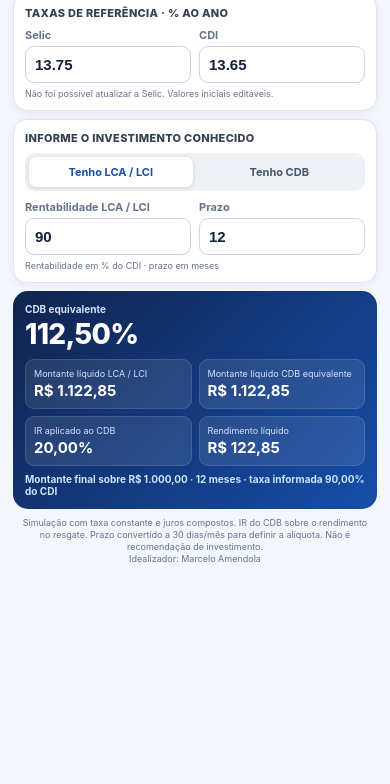
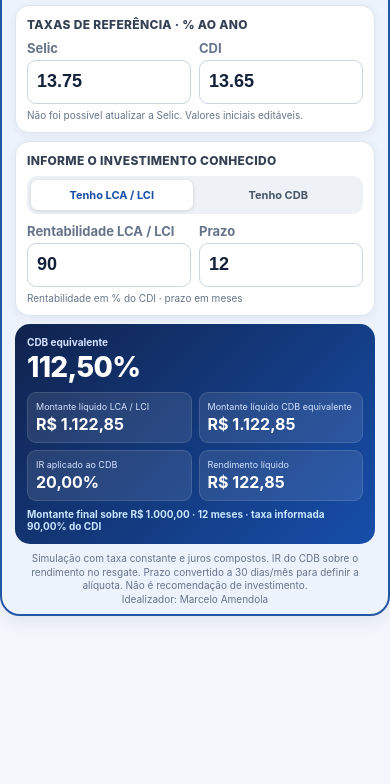
Before and after one commit to marceloedeiaamendola-star/Calculadora-Renda-Fixa, a plain HTML site: page index.html in a window 390 px wide. Shown: the part 60-844 px from the top of the page. Drawn offline with Linux system fonts and the light colour scheme; no server answers.

Commit message:
Improve iPhone frame, input typography and Safari focus behavior

```diff
--- a/index.html
+++ b/index.html
@@ -7,16 +7,16 @@
 <style>
 :root{--bg:#f3f6fb;--ink:#14213a;--muted:#65748b;--line:#dce5f0;--blue:#155eef}
 *{box-sizing:border-box}body{margin:0;background:var(--bg);color:var(--ink);font:15px -apple-system,BlinkMacSystemFont,"Segoe UI",sans-serif}
-main{max-width:500px;margin:auto;padding:calc(env(safe-area-inset-top) + 8px) 13px calc(env(safe-area-inset-bottom) + 6px)}
+main{max-width:500px;margin:8px auto;padding:calc(env(safe-area-inset-top) + 9px) 13px calc(env(safe-area-inset-bottom) + 8px);border:2px solid #2456a6;border-radius:20px;background:#edf3fc;box-shadow:0 4px 18px #102a6318}
 header{display:flex;justify-content:space-between;align-items:center;margin-bottom:8px;gap:8px}h1{font-size:20px;margin:0;font-weight:800;letter-spacing:-.4px}.sub{font-size:10px;color:var(--muted);margin-top:2px}
 button{font:inherit;cursor:pointer}.donate{border:0;border-radius:30px;padding:9px 11px;background:#fff0f1;color:#b42336;font-weight:750;font-size:12px;white-space:nowrap}
-.card{background:white;border:1px solid var(--line);border-radius:14px;padding:11px;margin-bottom:8px;box-shadow:0 2px 8px #122b5510}.label{font-size:11px;color:var(--muted);font-weight:700;display:block;margin-bottom:4px}.sect{font-size:11px;text-transform:uppercase;letter-spacing:.3px;font-weight:800;color:#344054;margin:0 0 8px}
-.grid{display:grid;grid-template-columns:1fr 1fr;gap:8px}.field input{width:100%;border:1px solid #cbd5e1;border-radius:9px;padding:9px;background:#fff;color:var(--ink);font-size:15px;font-weight:650;min-width:0}
-.note{font-size:9px;color:var(--muted);margin-top:5px}.modes{display:grid;grid-template-columns:1fr 1fr;gap:5px;padding:4px;border-radius:10px;background:#eef2f7;margin-bottom:9px}.mode{border:0;border-radius:7px;padding:8px 3px;background:transparent;font-size:11px;color:#475569;font-weight:750}.mode.active{background:#fff;color:#174ea6;box-shadow:0 1px 4px #0002}
-.result{background:linear-gradient(135deg,#10234d,#164eaa);color:white;border-radius:15px;padding:12px;margin-bottom:8px}.muted{color:#d4e2ff;font-size:10px;font-weight:650}.big{font-size:28px;font-weight:850;letter-spacing:-.7px;margin:2px 0 8px}.rgrid{display:grid;grid-template-columns:1fr 1fr;gap:7px}.rbox{background:#ffffff18;border:1px solid #ffffff20;border-radius:9px;padding:8px}.rbox span{display:block;color:#d4e2ff;font-size:9px}.rbox b{font-size:15px;display:block;margin-top:2px}.explain{font-size:10px;color:#c9e6ff;margin-top:7px;font-weight:650}.foot{text-align:center;font-size:9px;line-height:1.35;color:var(--muted);padding:0 6px}
+.card{background:white;border:1px solid var(--line);border-radius:14px;padding:11px;margin-bottom:8px;box-shadow:0 2px 8px #122b5510}.label{font-size:13px;color:var(--muted);font-weight:700;display:block;margin-bottom:4px}.sect{font-size:12px;text-transform:uppercase;letter-spacing:.3px;font-weight:800;color:#344054;margin:0 0 8px}
+.grid{display:grid;grid-template-columns:1fr 1fr;gap:8px}.field input{width:100%;border:1px solid #cbd5e1;border-radius:9px;padding:9px;background:#fff;color:var(--ink);font-size:18px;font-weight:700;min-width:0;line-height:1.2;min-height:44px}
+.note{font-size:10px;color:var(--muted);margin-top:5px}.modes{display:grid;grid-template-columns:1fr 1fr;gap:5px;padding:4px;border-radius:10px;background:#eef2f7;margin-bottom:9px}.mode{border:0;border-radius:7px;padding:8px 3px;background:transparent;font-size:11px;color:#475569;font-weight:750}.mode.active{background:#fff;color:#174ea6;box-shadow:0 1px 4px #0002}
+.result{background:linear-gradient(135deg,#10234d,#164eaa);color:white;border-radius:15px;padding:12px;margin-bottom:8px}.muted{color:#d4e2ff;font-size:10px;font-weight:650}.big{font-size:28px;font-weight:850;letter-spacing:-.7px;margin:2px 0 8px}.rgrid{display:grid;grid-template-columns:1fr 1fr;gap:7px}.rbox{background:#ffffff18;border:1px solid #ffffff20;border-radius:9px;padding:8px}.rbox span{display:block;color:#d4e2ff;font-size:9px}.rbox b{font-size:16px;display:block;margin-top:2px}.explain{font-size:10px;color:#c9e6ff;margin-top:7px;font-weight:650}.foot{text-align:center;font-size:10px;line-height:1.35;color:var(--muted);padding:0 6px}
 .hidden{display:none!important}.donation{text-align:center;padding-top:24px}.donation h2{font-size:22px}.donation p{color:var(--muted);font-size:13px}.qr{width:min(76vw,290px);height:auto;background:#fff;padding:6px;border-radius:10px}.back{display:block;margin:12px auto;border:0;border-radius:10px;padding:11px 22px;background:var(--blue);color:#fff;font-weight:750}
-@media(max-height:740px){main{padding-top:5px}.card{padding:9px;margin-bottom:6px}header{margin-bottom:6px}h1{font-size:19px}.big{font-size:25px}.result{padding:10px}.field input{padding:8px}}
-</style></head><body>
+@media(max-height:740px){main{padding-top:5px}.card{padding:9px;margin-bottom:6px}header{margin-bottom:6px}h1{font-size:19px}.big{font-size:25px}.result{padding:10px}.field input{padding:8px;font-size:16px}}
+/* Safari iOS: inputs >=16px evitam zoom automático ao receber foco. Mantém pinch zoom acessível. */\n.field input, input, select, textarea{font-size:16px;-webkit-text-size-adjust:100%;}\n</style></head><body>
 <main id="app"><header><div><h1>Calculadora Renda Fixa</h1><div class="sub">Equivalência líquida · LCA / LCI × CDB</div></div><button class="donate" id="donate">♥ Doar R$ 1</button></header>
 <section class="card"><div class="sect">Taxas de referência · % ao ano</div><div class="grid">
 <div class="field"><label class="label" for="selic">Selic</label><input id="selic" type="number" min="0" step=".01" value="13.75"></div>
```
